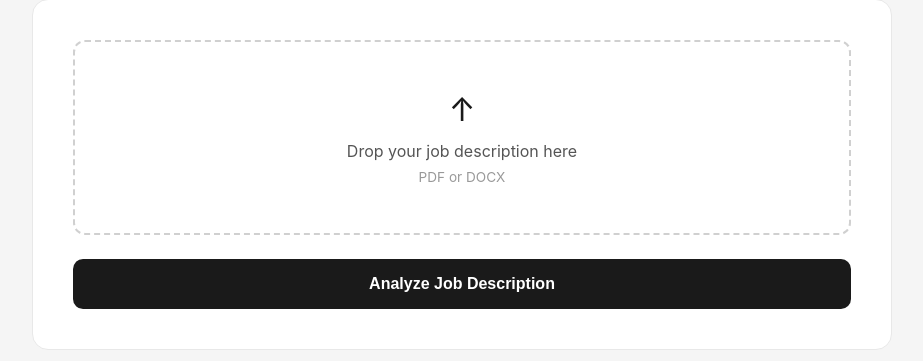
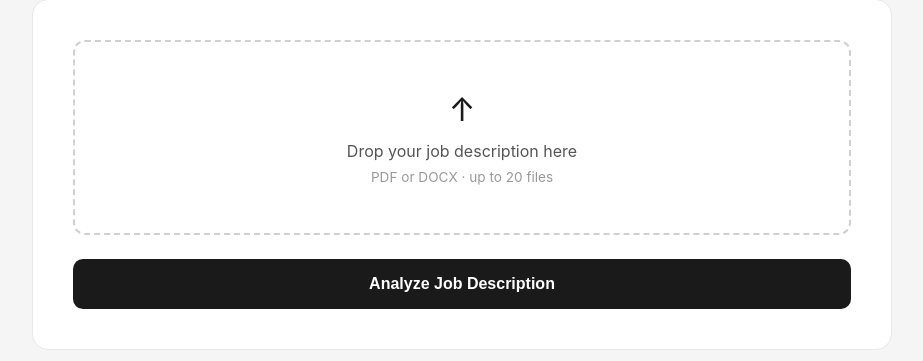
Before and after one commit to BuRhAn5352/Talent_intelligence_platform, a FastAPI app: page /hr in a window 1280 px wide. Shown: the part 190-551 px from the top of the page, without its empty margins (178-1101 px from the left). Run offline with FastAPI, Linux system fonts and the light colour scheme; parts of the project's set-up code (start-up, migrations or seed data) failed here and were passed over.

Commit message:
Enhance file upload area with count and limit info
Updated upload area to indicate file limit and selection count.

```diff
--- a/app/templates/hr.html
+++ b/app/templates/hr.html
@@ -23,7 +23,7 @@
                     <label for="file">
                         <div class="upload-icon">↑</div>
                         <div>Drop your job description here</div>
-                        <div class="upload-hint">PDF or DOCX</div>
+                        <div class="upload-hint">PDF or DOCX · up to 20 files</div>
                     </label>
                 </div>
                 <button type="submit" class="submit-btn">Analyze Job Description</button>
@@ -33,8 +33,10 @@
 <script>
 document.getElementById('file').addEventListener('change', function() {
     const label = this.nextElementSibling;
-    if (this.files.length > 0) {
-        label.querySelector('div:nth-child(2)').textContent = this.files[0].name;
+    const count = this.files.length;
+    if (count > 0) {
+        label.querySelector('div:nth-child(2)').textContent =
+            count === 1 ? this.files[0].name : `${count} files selected`;
     }
 });
 </script>
```
